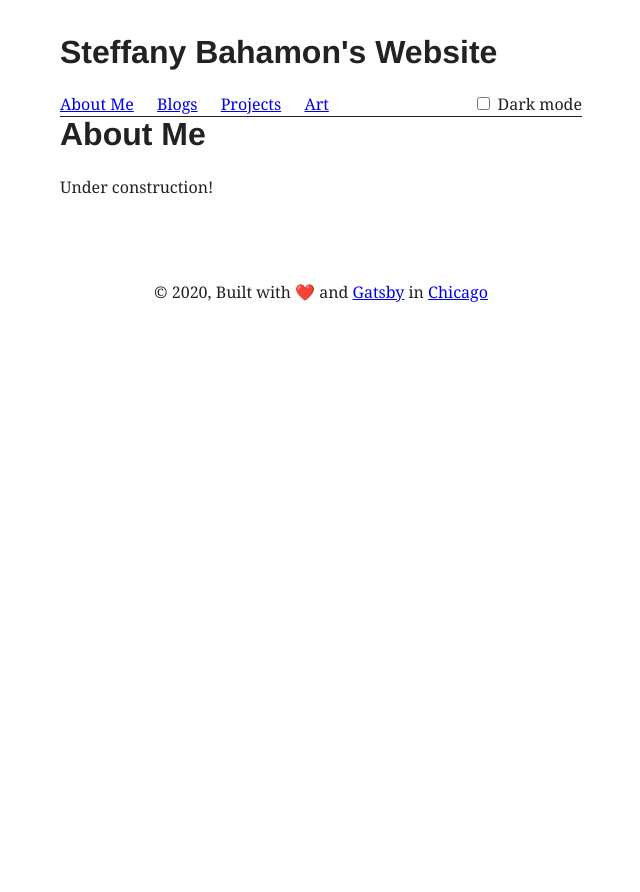
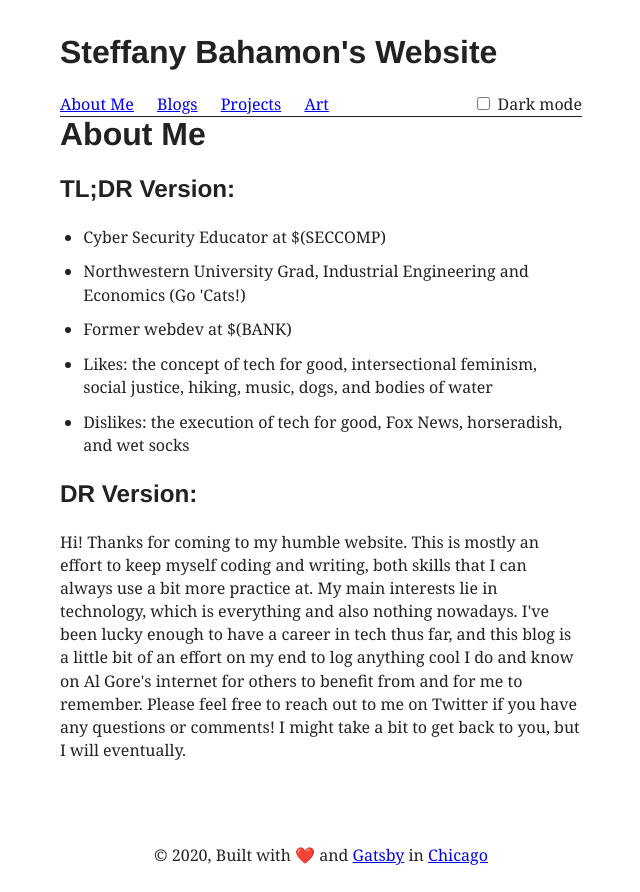
Before and after one commit to sbahamon/steff-personal-blog, a Gatsby site: page /about-me in a window 1280 px wide. Shown: the whole page, without its empty margins (319-959 px from the left). Before the commit the page ends 800 px from the top, so only its background shows below. Built offline with nearby package versions, Linux system fonts and the light colour scheme; Gatsby itself is replaced by a stand-in of ours; some packages are replaced by stand-ins of ours; what typography-theme-fairy-gates would draw is missing.

Commit message:
added about me page

```diff
--- a/src/pages/about-me.js
+++ b/src/pages/about-me.js
@@ -15,7 +15,20 @@ class AboutMe extends React.Component {
         <h1>
          About Me
         </h1>
-        <p> Under construction!
+        <h2>TL;DR Version:</h2>
+        <ul>
+          <li>Cyber Security Educator at $(SECCOMP)</li>
+          <li>Northwestern University Grad, Industrial Engineering and Economics (Go 'Cats!)</li>
+          <li>Former webdev at $(BANK)</li>
+          <li>Likes: the concept of tech for good, intersectional feminism, social justice, hiking, music, dogs, and bodies of water</li>
+          <li>Dislikes: the execution of tech for good, Fox News, horseradish, and wet socks</li>
+        </ul>
+        <h2>DR Version:</h2>
+        <p>
+          Hi! Thanks for coming to my humble website. This is mostly an effort to keep myself coding and writing, both skills that I can always use a bit more practice at.
+          My main interests lie in technology, which is everything and also nothing nowadays.
+          I've been lucky enough to have a career in tech thus far, and this blog is a little bit of an effort on my end to log anything cool I do and know on Al Gore's internet for others to benefit from and for me to remember.
+          Please feel free to reach out to me on Twitter if you have any questions or comments! I might take a bit to get back to you, but I will eventually.
         </p>
       </Layout>
     )
```
